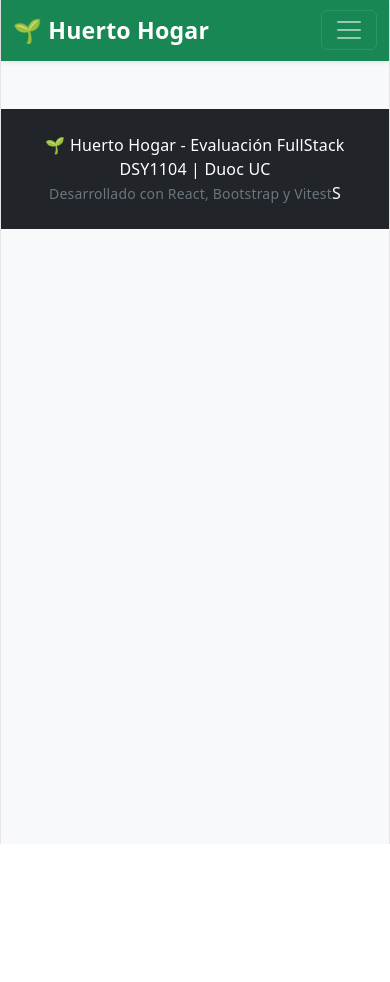
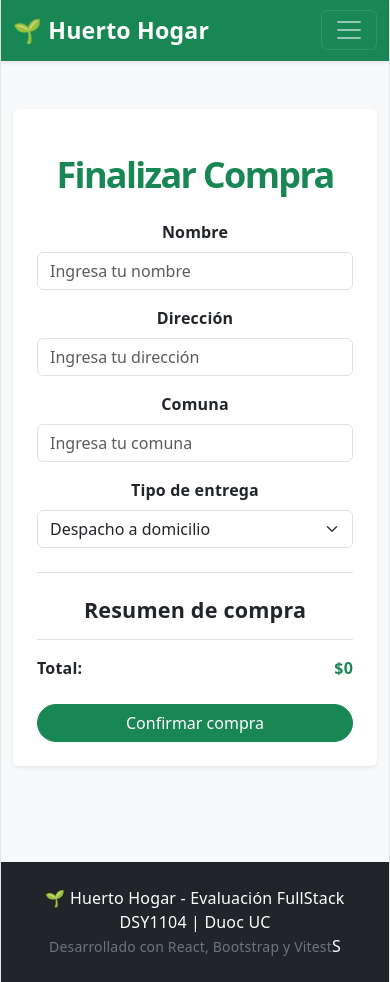
Before and after one commit to benantileo-droid/evaluacion2FullStack, a React (Vite) app in the folder huerto-app/: page /checkout in a window 390 px wide. Before the commit the page ends 844 px from the top, so only its background shows below. Built offline with nearby package versions, Linux system fonts and the light colour scheme.

Commit message:
creacion del checkout(funcion para finalzar compra)

```diff
--- a/huerto-app/src/App.jsx
+++ b/huerto-app/src/App.jsx
@@ -9,6 +9,7 @@ import Productos from './pages/Productos';
 import Categoria from './pages/Categoria';
 import Ofertas from './pages/Ofertas';
 import Carrito from './pages/Carrito';
+import Checkout from './pages/Checkout';
 
 export default function app(){
 const [productos, setProductos] = useState(() => {
@@ -211,6 +212,12 @@ const handleEditProduct = (producto) => {
 />
   }
 />
+<Route
+  path="/checkout"
+  element={
+    <Checkout carrito={carrito} />
+  }
+/>
   </Routes>
       {/* 3. CONTENIDO PRINCIPAL */}
       {/* 3. FORMULARIO DE ADMINISTRACIÓN */}
--- a/huerto-app/src/pages/Carrito.jsx
+++ b/huerto-app/src/pages/Carrito.jsx
@@ -1,4 +1,5 @@
 import React from 'react';
+import { Link } from 'react-router-dom';
 
 export default function Carrito({
   carrito,
@@ -75,10 +76,17 @@ export default function Carrito({
           ))}
 
           <div className="text-end mt-4">
-            <h3 className="fw-bold">
-              Total: ${total}
-            </h3>
-          </div>
+  <h3 className="fw-bold">
+    Total: ${total}
+  </h3>
+
+  <Link
+    to="/checkout"
+    className="btn btn-success rounded-pill px-4 mt-2"
+  >
+    Ir al Checkout
+  </Link>
+</div>
         </div>
       )}
     </div>
--- /dev/null
+++ b/huerto-app/src/pages/Checkout.jsx
@@ -0,0 +1,115 @@
+import React, { useState } from 'react';
+
+export default function Checkout({ carrito }) {
+  const [nombre, setNombre] = useState('');
+  const [direccion, setDireccion] = useState('');
+  const [comuna, setComuna] = useState('');
+  const [tipoEntrega, setTipoEntrega] = useState('Domicilio');
+  const total = carrito.reduce(
+  (acumulador, producto) =>
+    acumulador + producto.precio * producto.cantidad,
+  0
+);
+
+  return (
+    <div className="container py-5">
+      <div className="row justify-content-center">
+        <div className="col-md-7">
+          <div className="card border-0 shadow-sm">
+            <div className="card-body p-4">
+              <h1 className="fw-bold text-success mb-4">
+                Finalizar Compra
+              </h1>
+
+              <div className="mb-3">
+                <label className="form-label fw-semibold">
+                  Nombre
+                </label>
+                <input
+                  type="text"
+                  className="form-control"
+                  value={nombre}
+                  onChange={(e) => setNombre(e.target.value)}
+                  placeholder="Ingresa tu nombre"
+                />
+              </div>
+
+              <div className="mb-3">
+                <label className="form-label fw-semibold">
+                  Dirección
+                </label>
+                <input
+                  type="text"
+                  className="form-control"
+                  value={direccion}
+                  onChange={(e) => setDireccion(e.target.value)}
+                  placeholder="Ingresa tu dirección"
+                />
+              </div>
+
+              <div className="mb-3">
+                <label className="form-label fw-semibold">
+                  Comuna
+                </label>
+                <input
+                  type="text"
+                  className="form-control"
+                  value={comuna}
+                  onChange={(e) => setComuna(e.target.value)}
+                  placeholder="Ingresa tu comuna"
+                />
+              </div>
+
+              <div className="mb-4">
+                <label className="form-label fw-semibold">
+                  Tipo de entrega
+                </label>
+
+                <select
+                  className="form-select"
+                  value={tipoEntrega}
+                  onChange={(e) => setTipoEntrega(e.target.value)}
+                >
+                  <option value="Domicilio">
+                    Despacho a domicilio
+                  </option>
+                  <option value="Retiro">
+                    Retiro en tienda
+                  </option>
+                </select>
+              </div>
+<div className="border-top pt-4 mb-4">
+  <h4 className="fw-bold mb-3">Resumen de compra</h4>
+
+  {carrito.map((producto) => (
+    <div
+      key={producto.id}
+      className="d-flex justify-content-between mb-2"
+    >
+      <span>
+        {producto.nombre} x{producto.cantidad}
+      </span>
+
+      <span>
+        ${producto.precio * producto.cantidad}
+      </span>
+    </div>
+  ))}
+
+  <div className="d-flex justify-content-between border-top pt-3 mt-3">
+    <strong>Total:</strong>
+    <strong className="text-success">
+      ${total}
+    </strong>
+  </div>
+</div>
+              <button className="btn btn-success w-100 rounded-pill">
+                Confirmar compra
+              </button>
+            </div>
+          </div>
+        </div>
+      </div>
+    </div>
+  );
+}
```
